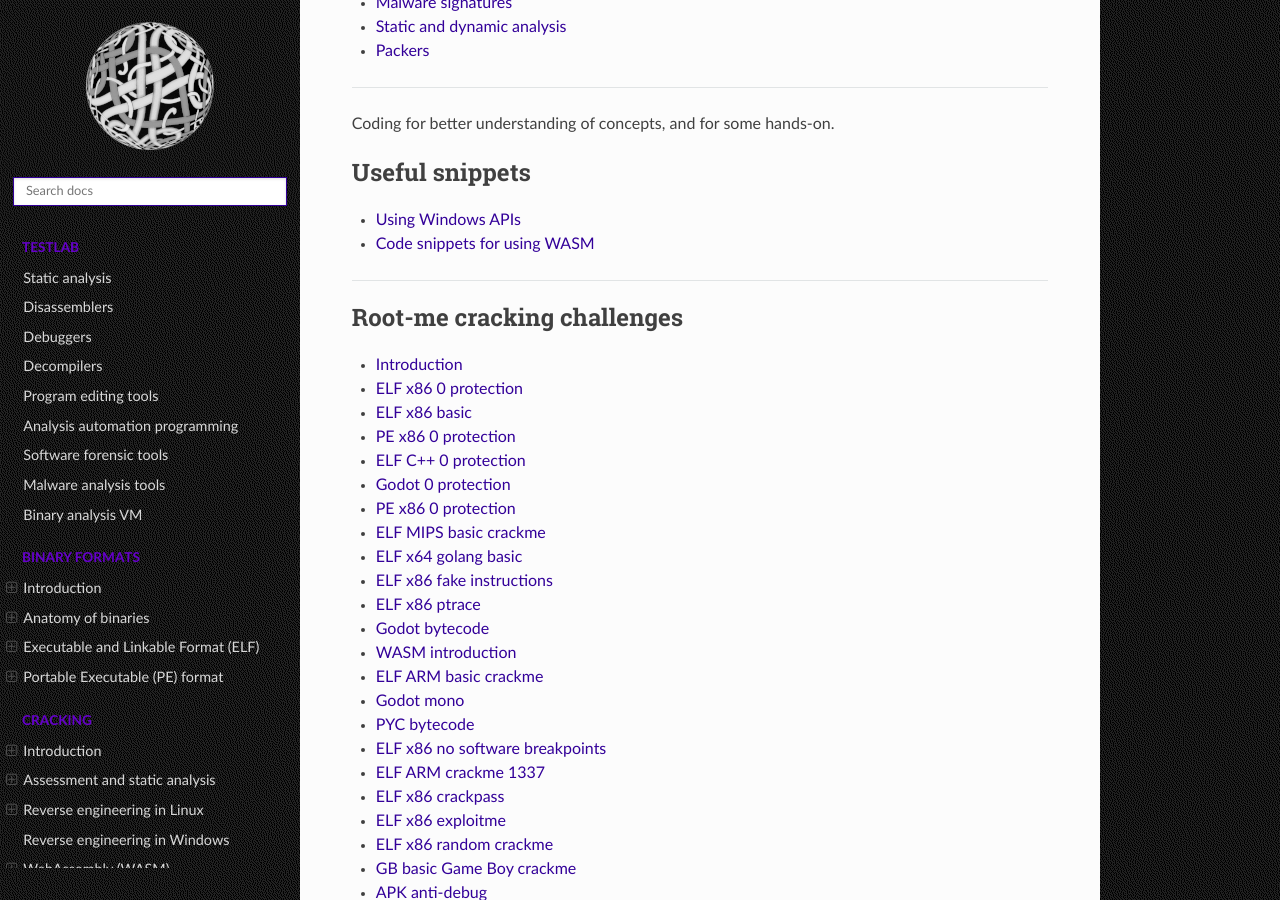
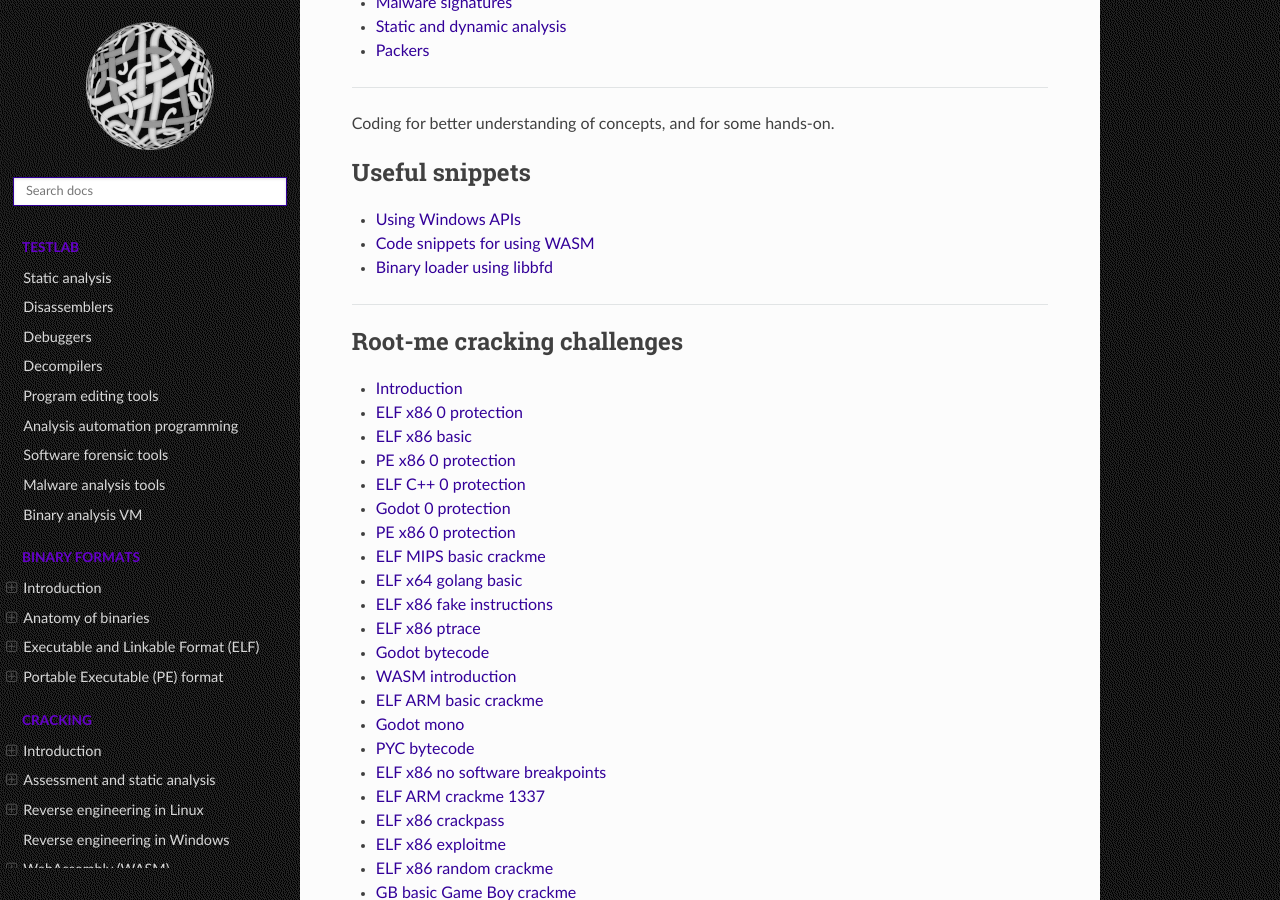
Before and after one commit to tymyrddin/red-reverse, a Sphinx documentation site: the page built from source/index.rst, in a window 1280 px wide and 900 px high, scrolled down 1434 px. Built offline with Sphinx 7.4.7 and the Read the Docs theme 2.0.0, drawn with Linux system fonts in a browser that asks for light colours.

Commit message:
Binary loader added

```diff
--- a/source/index.rst
+++ b/source/index.rst
@@ -79,6 +79,7 @@ Coding for better understanding of concepts, and for some hands-on.
 
    Using Windows APIs <https://github.com/tymyrddin/codes-reverse/tree/main/windows>
    Code snippets for using WASM <https://github.com/tymyrddin/codes-reverse/tree/main/wasm>
+   Binary loader using libbfd <https://github.com/tymyrddin/codes-reverse/tree/main/binary-loader>
 
 ----
 
```
